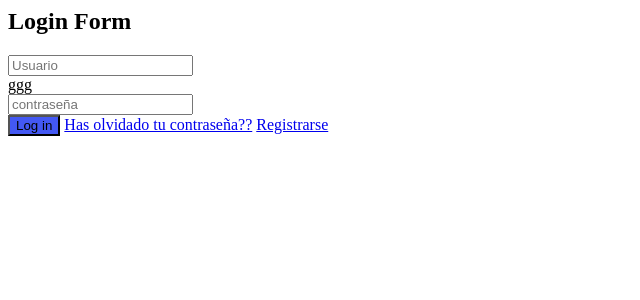
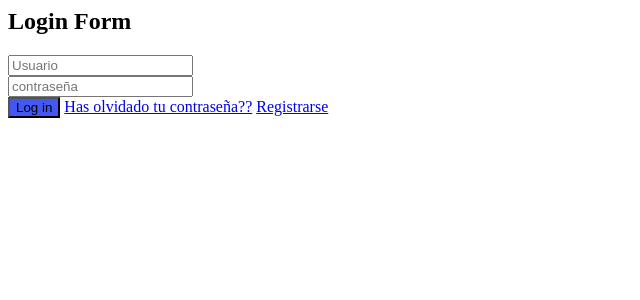
Before and after one commit to omarlinn/proyectoweb, a CodeIgniter app: page /proyecto/index.php/login/index in a window 1280 px wide. Shown: the top 300 px of the page, without its empty margins (0-640 px from the left). Run offline with CodeIgniter, Linux system fonts and the light colour scheme.

Commit message:
Revert "dd"
This reverts commit 1a020d58aaeb75098e1082420d1203bcd66ded33.

```diff
--- a/application/views/registro/login.php
+++ b/application/views/registro/login.php
@@ -8,7 +8,6 @@
 			<div>
 				<input type="text" placeholder="Usuario" required="" id="username" />
 			</div>
-			ggg
 			<div>
 				<input type="password" placeholder="contraseña" required="" id="password" />
 			</div>
```
